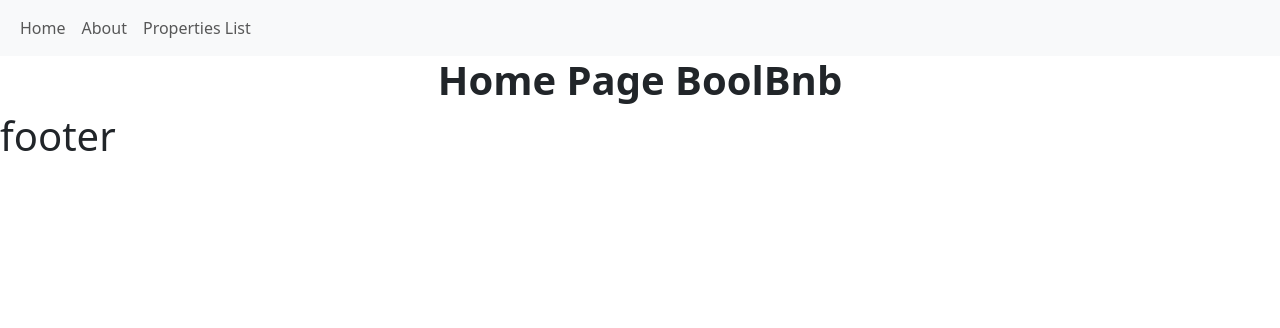
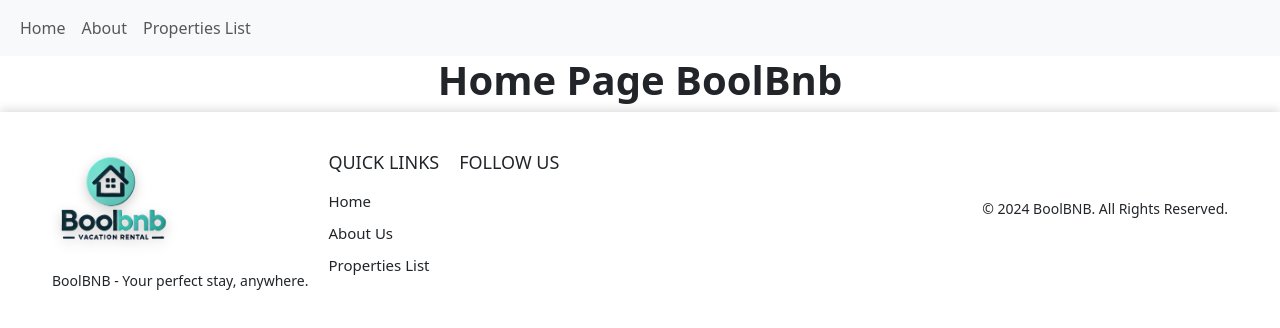
Before and after one commit to Beniamino-Soccio/boolbnb_frontend, a Vue app: page / in a window 1280 px wide. Shown: the top 328 px of the page. Built offline with nearby package versions, Linux system fonts and the light colour scheme.

Commit message:
added images and footer

```diff
--- a/src/components/AppFooter.vue
+++ b/src/components/AppFooter.vue
@@ -1,16 +1,177 @@
 <script>
 export default {
-  data() {
-    return {
-
-    }
-  }
-}
+  name: "AppFooter",
+};
 </script>
 
 <template>
-<h1>footer</h1>
+  <footer class="app-footer">
+    <div class="container">
+      <div class="footer-content">
+        <!-- Logo -->
+        <div class="footer-logo">
+          <img src="/public/images/BoolBnb.png" alt="BoolBNB Logo" class="footer-logo-img" />
+          <p class="footer-description">BoolBNB - Your perfect stay, anywhere.</p>
+        </div>
+
+
+        <div class="footer-links">
+          <h4>Quick Links</h4>
+          <ul>
+            <li><a href="#">Home</a></li>
+            <li><a href="#">About Us</a></li>
+            <li><a href="#">Properties List</a></li>
+          </ul>
+        </div>
+
+        <!-- Social -->
+        <div class="footer-social">
+          <h4>Follow Us</h4>
+          <div class="social-icons">
+            <a href="#" target="_blank" class="social-link">
+              <i class="fab fa-facebook-f"></i>
+            </a>
+            <a href="#" target="_blank" class="social-link">
+              <i class="fab fa-twitter"></i>
+            </a>
+            <a href="#" target="_blank" class="social-link">
+              <i class="fab fa-instagram"></i>
+            </a>
+          </div>
+        </div>
+      </div>
+
+
+      <div class="footer-bottom">
+        <p>&copy; 2024 BoolBNB. All Rights Reserved.</p>
+      </div>
+    </div>
+  </footer>
 </template>
 
 <style scoped>
+
+:root {
+  --primary-color: #0d6efd;
+  --secondary-color: #f8f9fa;
+  --accent-color: #ffc107;
+  --text-light: #e9ecef;
+  --text-dark: #343a40;
+}
+
+
+.app-footer {
+  background: var(--primary-color);
+  color: var(--text-light);
+  padding: 40px 20px;
+  box-shadow: 0 -2px 10px rgba(0, 0, 0, 0.15);
+}
+
+
+.container {
+  display: flex;
+  flex-wrap: wrap;
+  justify-content: space-between;
+  gap: 20px;
+  max-width: 1200px;
+  margin: 0 auto;
+}
+
+.footer-content {
+  display: flex;
+  flex-wrap: wrap;
+  justify-content: space-between;
+  gap: 20px;
+}
+
+
+.footer-logo {
+  flex: 1;
+  min-width: 200px;
+}
+
+.footer-logo-img {
+  width: 120px;
+  margin-bottom: 15px;
+  filter: drop-shadow(0 4px 6px rgba(0, 0, 0, 0.2));
+}
+
+.footer-description {
+  font-size: 14px;
+  color: var(--text-light);
+  margin-top: 10px;
+}
+
+
+.footer-links h4 {
+  font-size: 18px;
+  margin-bottom: 15px;
+  text-transform: uppercase;
+}
+
+.footer-links ul {
+  list-style: none;
+  padding: 0;
+}
+
+.footer-links li {
+  margin-bottom: 8px;
+}
+
+.footer-links a {
+  color: var(--text-light);
+  text-decoration: none;
+  font-size: 15px;
+  transition: color 0.3s ease;
+}
+
+.footer-links a:hover {
+  color: var(--accent-color);
+  text-decoration: underline;
+}
+
+
+.footer-social h4 {
+  font-size: 18px;
+  margin-bottom: 15px;
+  text-transform: uppercase;
+}
+
+.footer-social .social-icons {
+  display: flex;
+  gap: 15px;
+}
+
+.social-link {
+  font-size: 20px;
+  color: var(--text-light);
+  transition: transform 0.3s ease, color 0.3s ease;
+}
+
+.social-link:hover {
+  color: var(--accent-color);
+  transform: scale(1.1);
+}
+
+
+.footer-bottom {
+  text-align: center;
+  margin-top: 30px;
+  font-size: 14px;
+  border-top: 1px solid rgba(255, 255, 255, 0.2);
+  padding-top: 15px;
+}
+
+
+@media (max-width: 768px) {
+  .footer-content {
+    flex-direction: column;
+    align-items: center;
+    text-align: center;
+  }
+
+  .footer-logo {
+    margin-bottom: 20px;
+  }
+}
 </style>
```
Also changed, not shown: public/images/BoolBnb.png (added).
